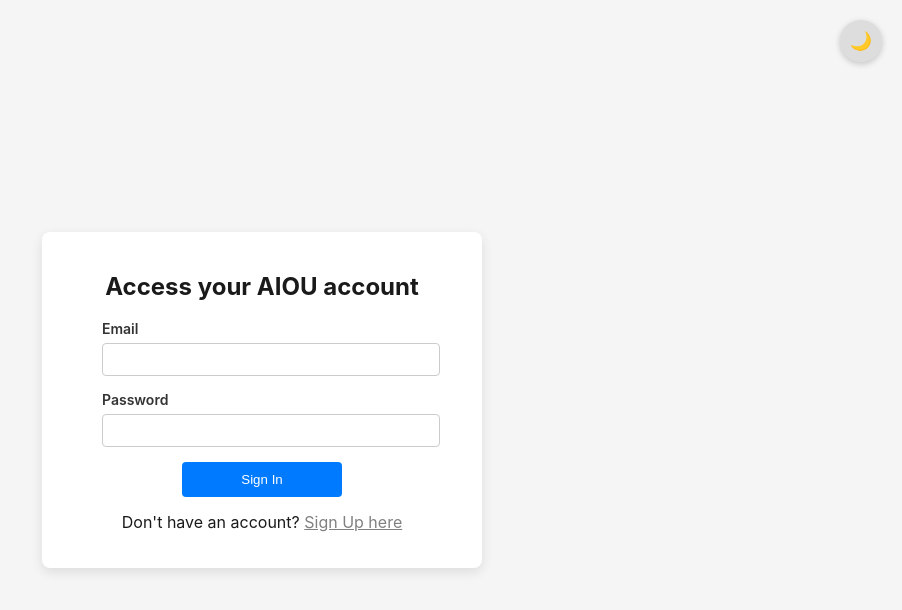
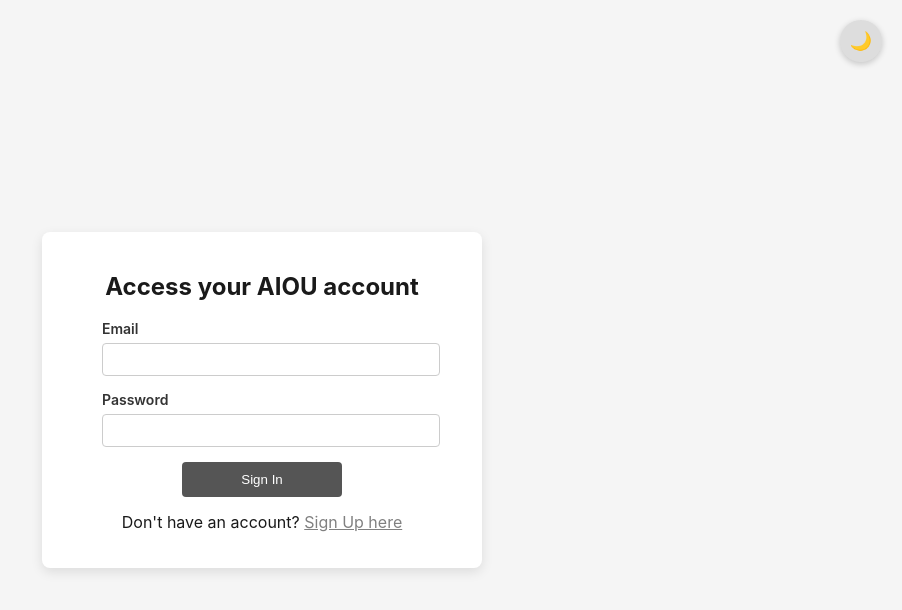
Before and after one commit to ayrtonaoki/aiou, a React (Create React App) app in the folder frontend/: page /login in a window 1280 px wide. Shown: the top 610 px of the page, without its empty margins (378-1280 px from the left). Built offline with nearby package versions, Linux system fonts and the light colour scheme; no server answers.

Commit message:
Change Sign In button color

```diff
--- a/frontend/src/components/Login.js
+++ b/frontend/src/components/Login.js
@@ -70,7 +70,7 @@
     padding: 10,
     borderRadius: 4,
     border: 'none',
-    backgroundColor: darkMode ? '#555' : '#007bff',
+    backgroundColor: '#555',
     color: '#fff',
     cursor: 'pointer',
     textAlign: 'center'
```
